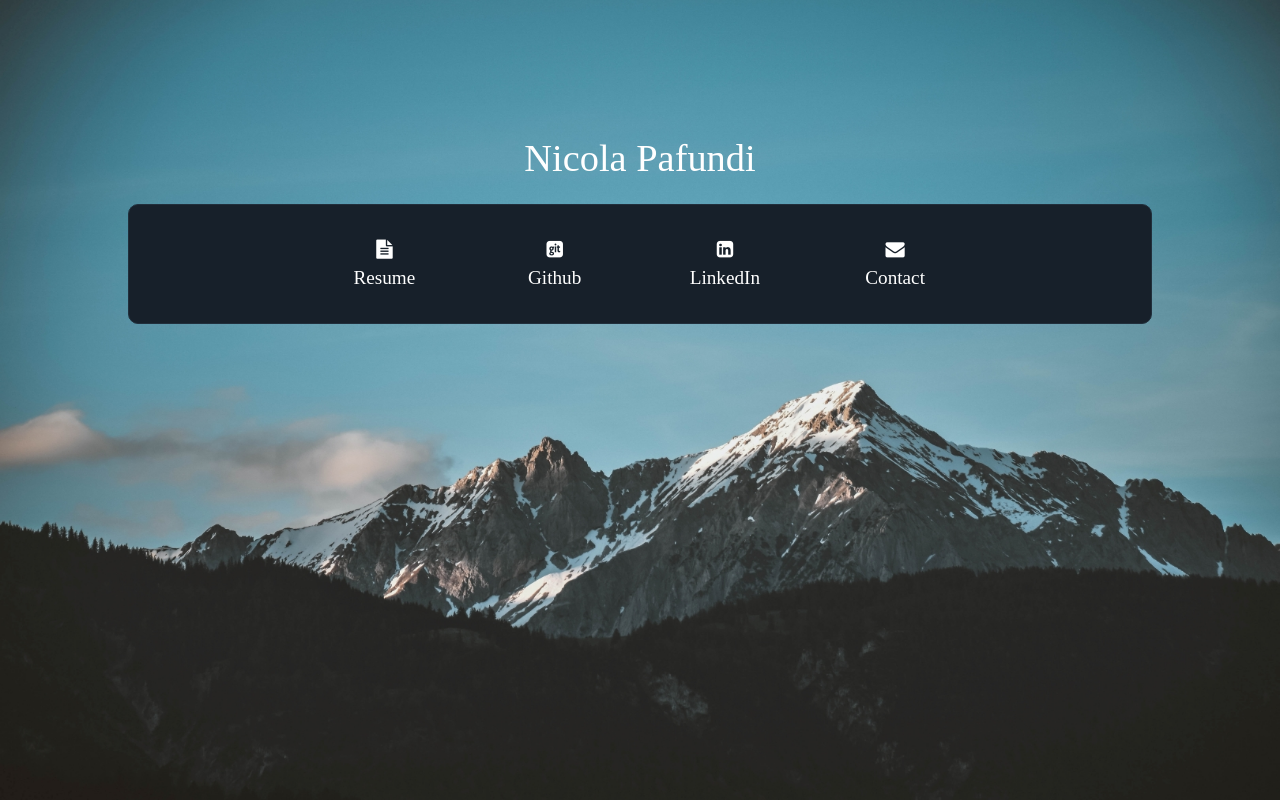
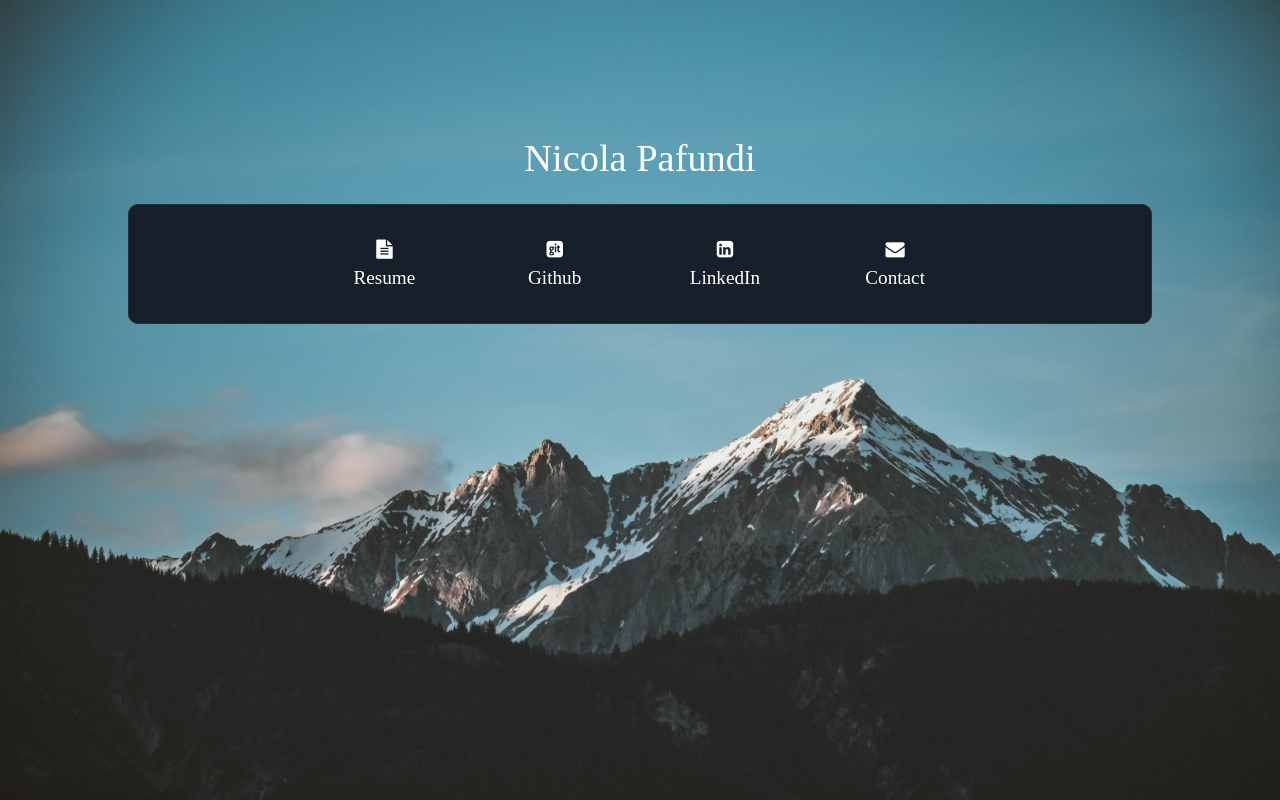
Before and after one commit to napafundi/personal_website, a Flask app: page / in a window 1280 px wide. Run offline with Flask 2, Linux system fonts and the light colour scheme.

Commit message:
fix attempt #2 for background

```diff
--- a/app/static/home.css
+++ b/app/static/home.css
@@ -90,12 +90,13 @@
   display: table;
 }
 
-body {
+html {
   background: url("background.jpg") no-repeat center center fixed;
     -webkit-background-size: cover;
     -moz-background-size: cover;
     -o-background-size: cover;
-    background-size: 100vw 100vh;
+    background-size: cover;
+    height: 100%;
     overflow: hidden;
 }
 
```
